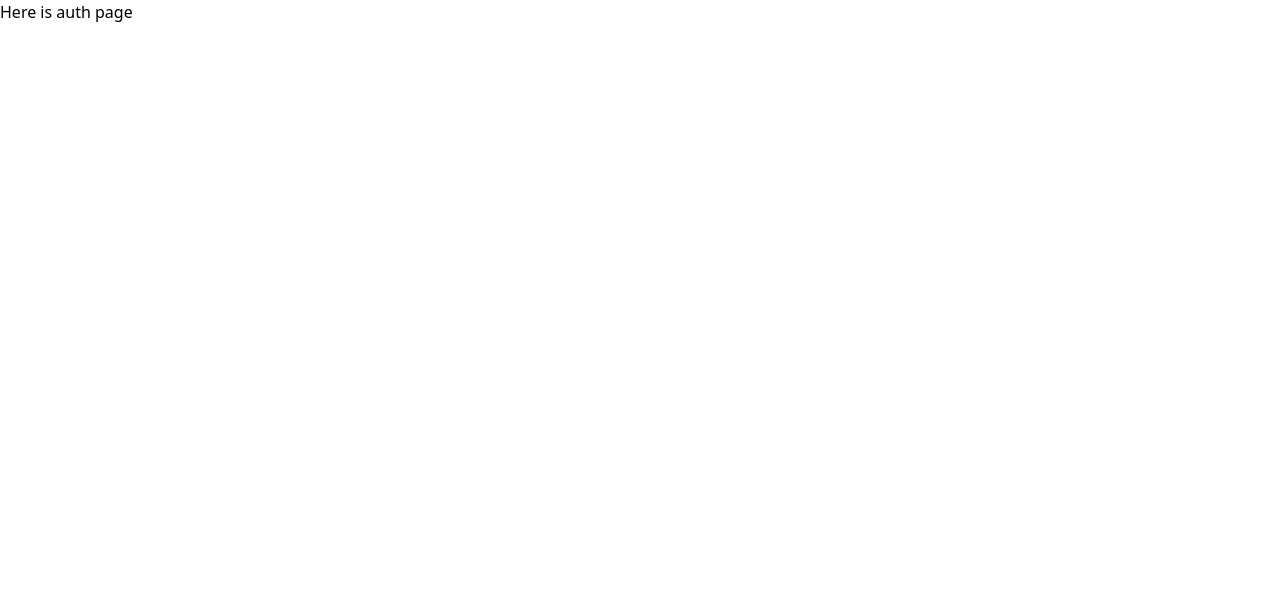
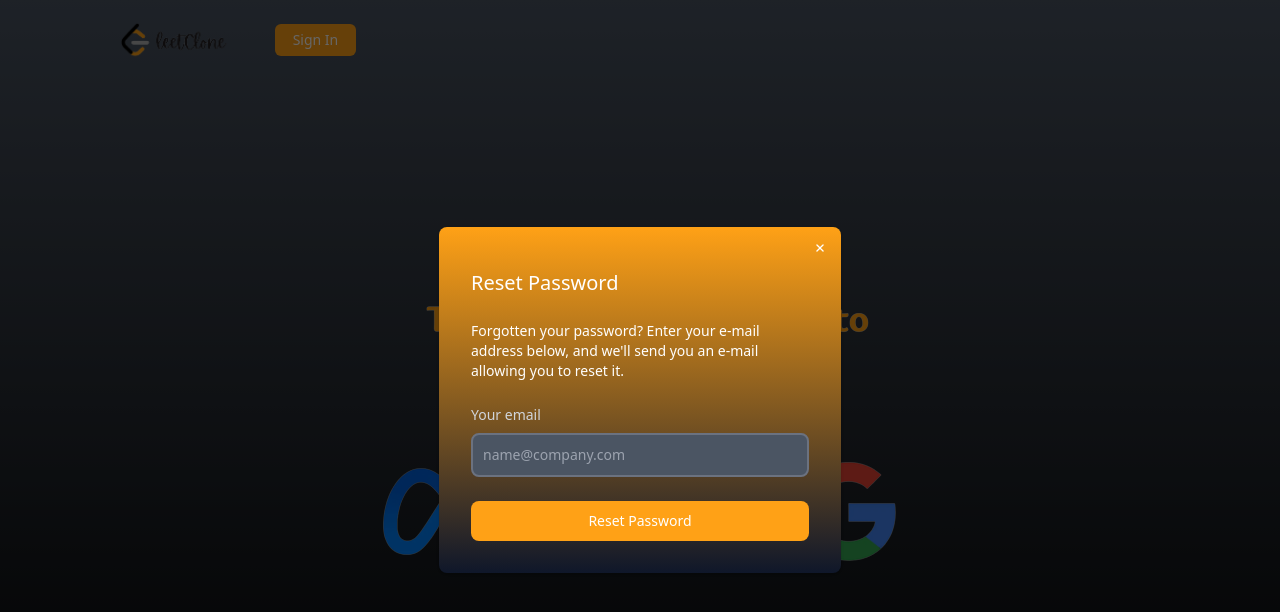
Before and after one commit to StepanDrogin/leetcode-clone, a Next.js app: page /auth in a window 1280 px wide. Shown: the top 612 px of the page. Built offline with nearby package versions, Linux system fonts and the light colour scheme.

Commit message:
added authmodal and navbar

```diff
--- a/src/pages/auth/index.tsx
+++ b/src/pages/auth/index.tsx
@@ -1,3 +1,5 @@
+import AuthModal from '@/components/Modals/AuthModal';
+import Navbar from '@/components/Navbar/Navbar';
 import React from 'react';
 
 type AuthPageProps = {
@@ -6,6 +8,14 @@ type AuthPageProps = {
 
 const AuthPage:React.FC<AuthPageProps> = () => {
 
-    return <div>Here is auth page</div>
+    return <div className='bg-gradient-to-b from-gray-600 to-black h-screen relative'>
+        <div className='max-w-7xl mx-auto'>
+            <Navbar/>
+            <div className='flex items-center justify-center h-[calc(100vh-5rem)]'>
+                <img src="/hero.png" alt="Hero image" />
+                <AuthModal></AuthModal>
+            </div>
+        </div>
+    </div>
 }
 export default AuthPage;
```
